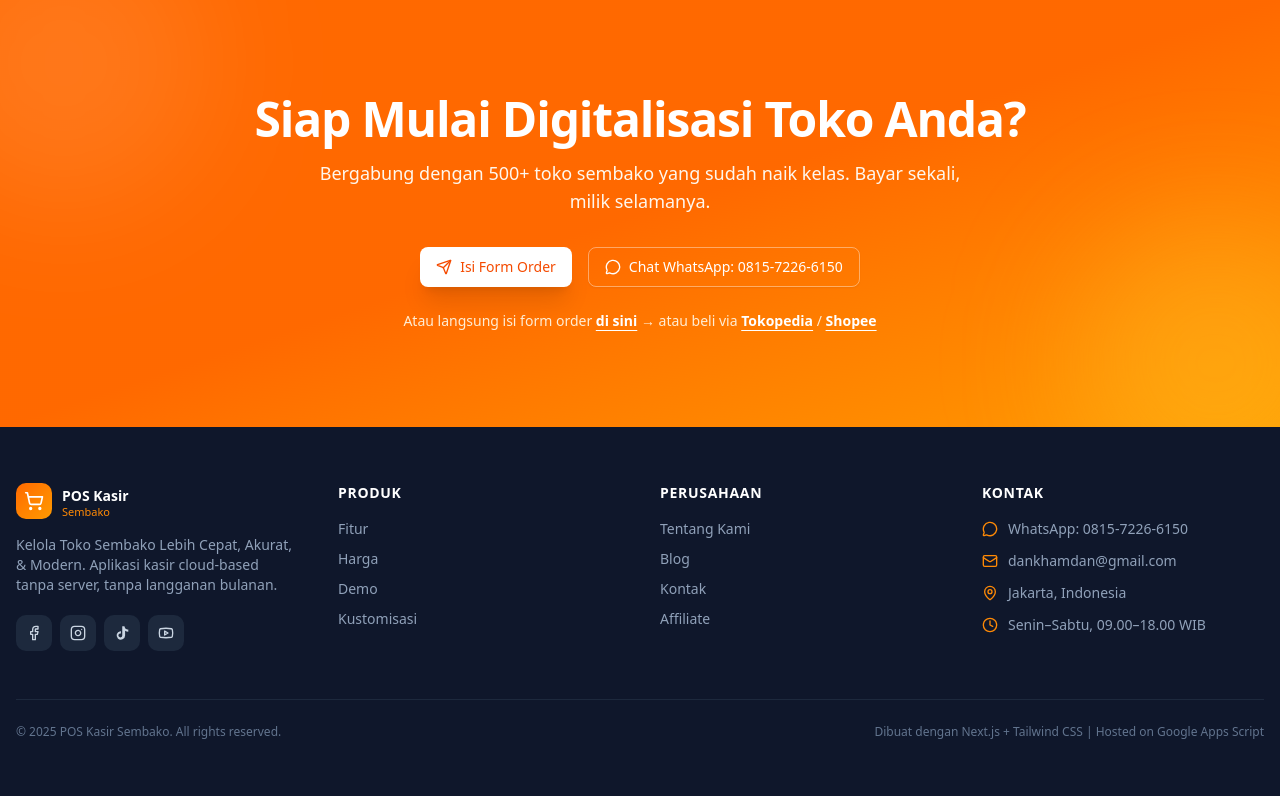
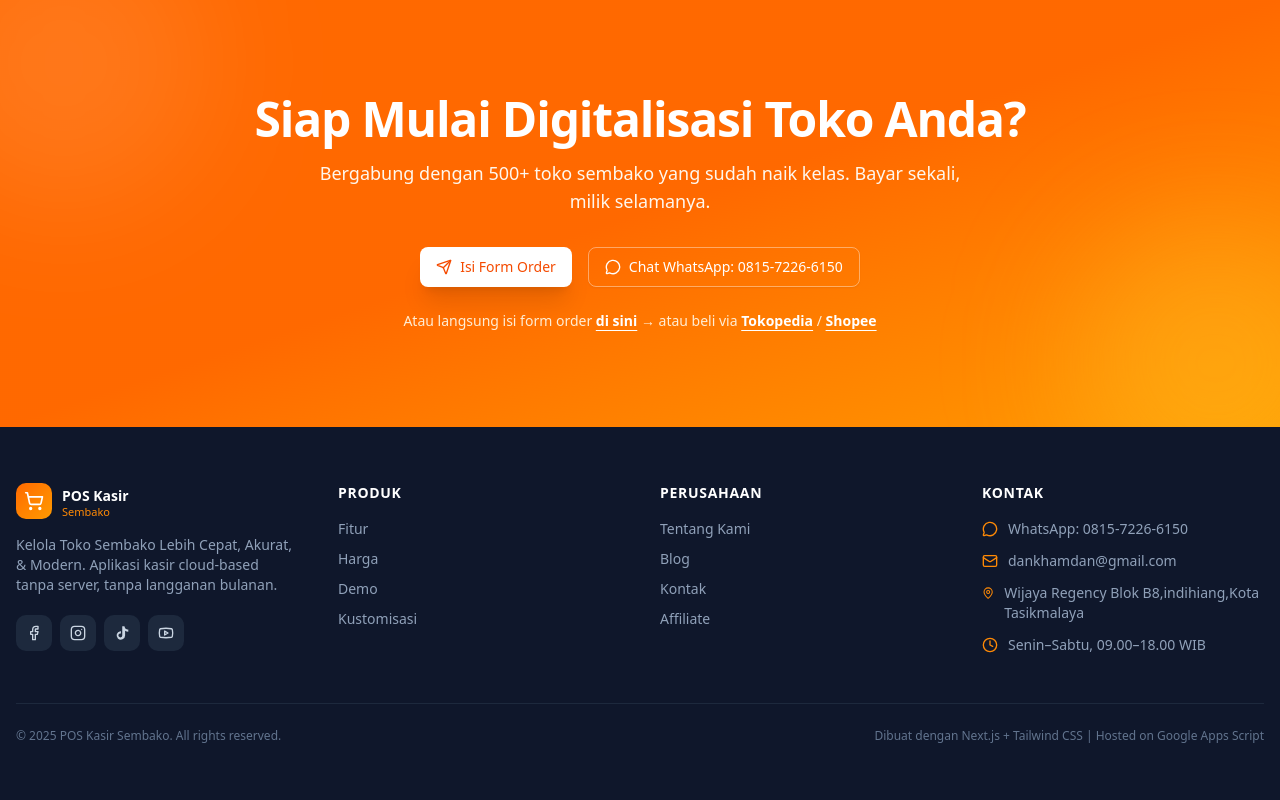
Before and after one commit to dankhamdan/pos-kasir-sembako, a Next.js app: page / in a window 1280 px wide. Shown: the part 7253-8053 px from the top of the page. Built offline with nearby package versions, Linux system fonts and the light colour scheme.

Commit message:
Update adress

```diff
--- a/src/app/page.tsx
+++ b/src/app/page.tsx
@@ -1973,7 +1973,7 @@ function Footer() {
               </li>
               <li className="flex items-start gap-2.5">
                 <MapPin className="mt-0.5 size-4 text-orange-400" />
-                <span>Jakarta, Indonesia</span>
+                <span>Wijaya Regency Blok B8,indihiang,Kota Tasikmalaya </span>
               </li>
               <li className="flex items-center gap-2.5">
                 <Clock className="size-4 text-orange-400" />
```
